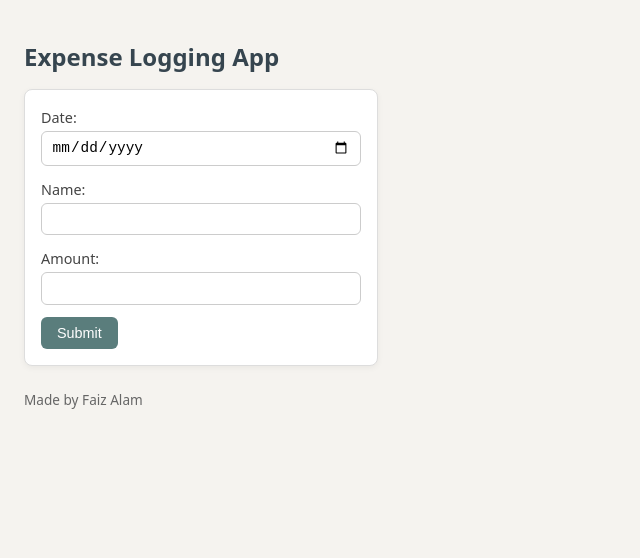
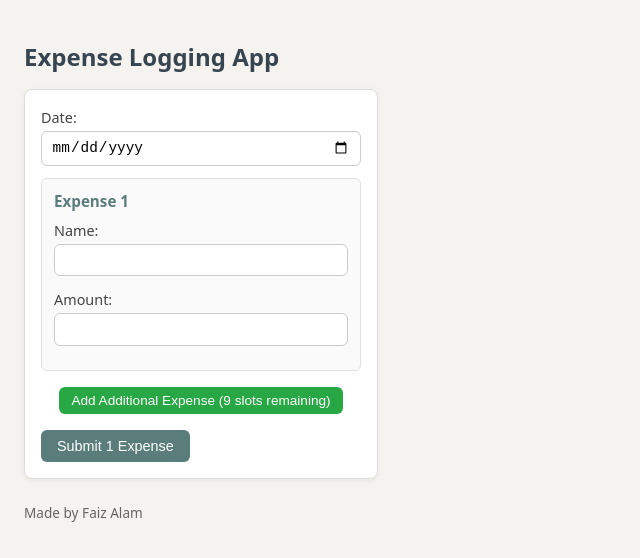
Before and after one commit to FaizAlamDev/expense-google-sheets, a React (Vite) app in the folder client/: page / in a window 1280 px wide. Shown: the top 558 px of the page, without its empty margins (0-640 px from the left). Built offline with nearby package versions, Linux system fonts and the light colour scheme.

Commit message:
Added functionality of adding multiple expenses

```diff
--- a/client/src/App.css
+++ b/client/src/App.css
@@ -84,6 +84,53 @@ button:hover {
   font-size: 0.9rem;
 }
 
+.expense-entry {
+  border: 1px solid #e0e0e0;
+  border-radius: 6px;
+  padding: 0.75rem;
+  margin-bottom: 1rem;
+  background: #fafafa;
+  position: relative;
+}
+
+.expense-entry h3 {
+  margin: 0 0 0.5rem 0;
+  font-size: 0.95rem;
+  color: #5a7d7c;
+  font-weight: 600;
+}
+
+.remove-btn {
+  background: #dc3545;
+  font-size: 0.8rem;
+  padding: 0.3rem 0.6rem;
+  margin-top: 0.5rem;
+}
+
+.remove-btn:hover {
+  background: #c82333;
+}
+
+.add-expense-section {
+  margin: 1rem 0;
+  text-align: center;
+}
+
+.add-btn {
+  background: #28a745;
+  font-size: 0.85rem;
+  padding: 0.4rem 0.8rem;
+}
+
+.add-btn:hover {
+  background: #218838;
+}
+
+.add-btn:disabled {
+  background: #6c757d;
+  cursor: not-allowed;
+}
+
 footer {
   margin-top: 1.5rem;
   font-size: 0.85rem;
--- a/client/src/App.tsx
+++ b/client/src/App.tsx
@@ -1,13 +1,38 @@
 import { useState, type SyntheticEvent } from "react";
+import type { Expense } from "./types";
 import "./App.css";
 
 function App() {
   const [date, setDate] = useState("");
-  const [name, setName] = useState("");
-  const [amount, setAmount] = useState("");
+  const [expenses, setExpenses] = useState<Expense[]>([
+    { name: "", amount: "" },
+  ]);
   const [isLoading, setIsLoading] = useState(false);
   const [error, setError] = useState("");
   const [success, setSuccess] = useState("");
+
+  const addExpense = () => {
+    if (expenses.length < 10) {
+      setExpenses([...expenses, { name: "", amount: "" }]);
+    }
+  };
+
+  const removeExpense = (index: number) => {
+    if (expenses.length > 1) {
+      setExpenses(expenses.filter((_, i) => i !== index));
+    }
+  };
+
+  const updateExpense = (
+    index: number,
+    field: keyof Expense,
+    value: string
+  ) => {
+    const updatedExpenses = expenses.map((expense, i) =>
+      i === index ? { ...expense, [field]: value } : expense
+    );
+    setExpenses(updatedExpenses);
+  };
 
   async function logExpense(e: SyntheticEvent) {
     e.preventDefault();
@@ -23,12 +48,10 @@ function App() {
         },
         body: JSON.stringify({
           date,
-          expenses: [
-            {
-              name,
-              amount,
-            },
-          ],
+          expenses: expenses.map((expense) => ({
+            name: expense.name,
+            amount: expense.amount,
+          })),
         }),
       });
 
@@ -36,8 +59,7 @@ function App() {
         throw new Error(`HTTP Error! Status: ${response.status}`);
       }
       setDate("");
-      setName("");
-      setAmount("");
+      setExpenses([{ name: "", amount: "" }]);
 
       setSuccess("Expense logged successfully");
       setTimeout(() => {
@@ -61,6 +83,8 @@ function App() {
     }
   }
 
+  const remainingSlots = 10 - expenses.length;
+
   return (
     <>
       <h1>Expense Logging App</h1>
@@ -79,30 +103,60 @@ function App() {
               required
             />
           </div>
+
+          {expenses.map((expense, index) => (
+            <div key={index} className="expense-entry">
+              <h3>Expense {index + 1}</h3>
               <div>
-            <label htmlFor="name">Name: </label>
+                <label htmlFor={`name-${index}`}>Name: </label>
                 <input
-              id="name"
+                  id={`name-${index}`}
                   type="text"
-              name="name"
-              value={name}
-              onChange={(e) => setName(e.target.value)}
+                  value={expense.name}
+                  onChange={(e) => updateExpense(index, "name", e.target.value)}
                   required
                 />
               </div>
               <div>
-            <label htmlFor="amount">Amount: </label>
+                <label htmlFor={`amount-${index}`}>Amount: </label>
                 <input
-              id="amount"
+                  id={`amount-${index}`}
                   type="number"
-              name="amount"
-              value={amount}
-              onChange={(e) => setAmount(e.target.value)}
+                  value={expense.amount}
+                  onChange={(e) =>
+                    updateExpense(index, "amount", e.target.value)
+                  }
                   required
                 />
               </div>
+              {expenses.length > 1 && (
+                <button
+                  type="button"
+                  onClick={() => removeExpense(index)}
+                  className="remove-btn"
+                >
+                  Remove
+                </button>
+              )}
+            </div>
+          ))}
+
+          <div className="add-expense-section">
+            <button
+              type="button"
+              onClick={addExpense}
+              disabled={expenses.length >= 10}
+              className="add-btn"
+            >
+              Add Additional Expense ({remainingSlots} slots remaining)
+            </button>
+          </div>
           <button type="submit" disabled={isLoading}>
-            {isLoading ? "Submitting..." : "Submit"}
+            {isLoading
+              ? "Submitting..."
+              : `Submit ${expenses.length} Expense${
+                  expenses.length > 1 ? "s" : ""
+                }`}
           </button>
         </form>
       </div>
--- /dev/null
+++ b/client/src/types/index.ts
@@ -0,0 +1,4 @@
+export interface Expense {
+  name: string;
+  amount: string;
+}
```
Lines whose indentation alone changed are shown as unchanged.
